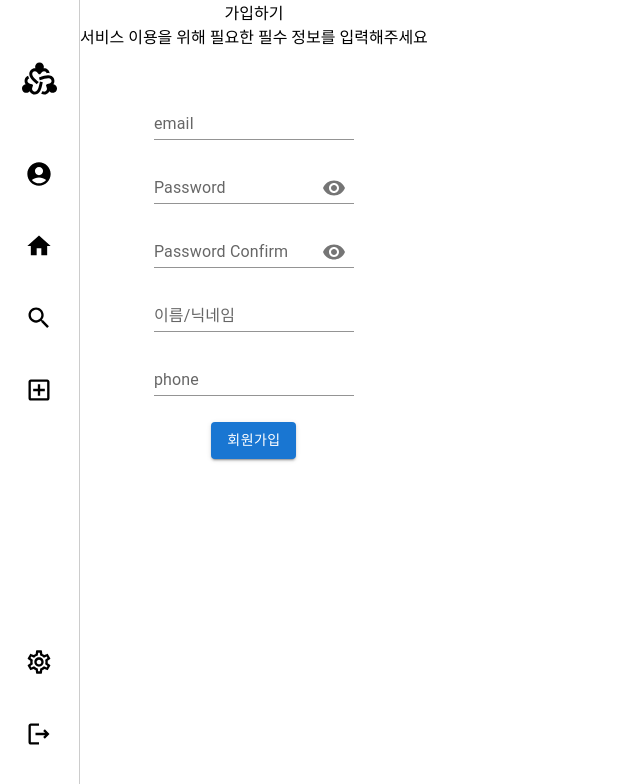
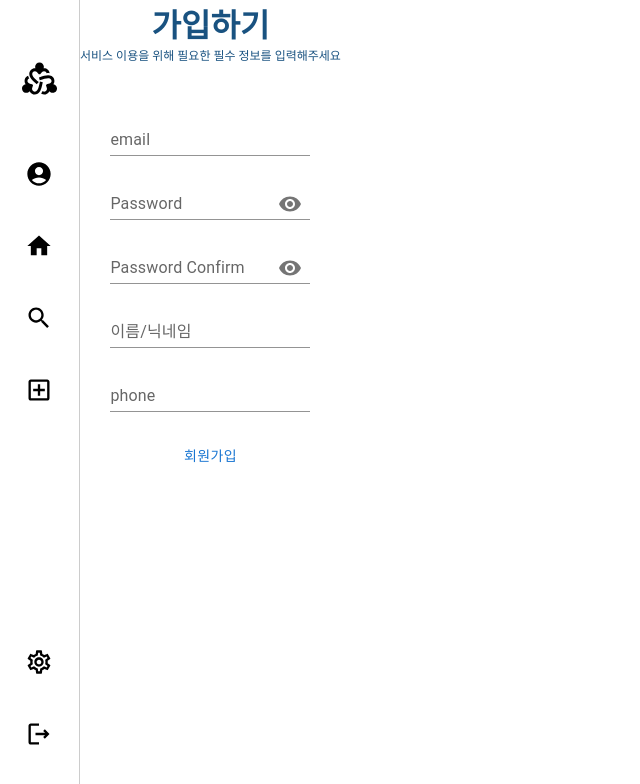
Before and after one commit to 94Jun/Team-Project-D, a React (Create React App) app: page /register in a window 1280 px wide. Shown: the top 784 px of the page, without its empty margins (0-640 px from the left). Built offline with nearby package versions, Linux system fonts and the light colour scheme; a web font is replaced by a local one.

Commit message:
login-register design done

```diff
--- a/src/pages/login/LoginPage.jsx
+++ b/src/pages/login/LoginPage.jsx
@@ -88,9 +88,9 @@ const LoginPage = () => {
           />
         </FormControl>
   <br></br>
-  <div>
-  <Button className={styles.textbtn} > 아이디찾기</Button> /
-  <Button className={styles.textbtn} > 비밀번호 찾기</Button>  <br></br>
+  <div className={styles.textbtnW}>
+  <span> 아이디찾기 </span> /
+  <span> 비밀번호 찾기 </span>  <br></br>
   </div>  <br></br>
 
   <Button className={styles.simplebtn} >로그인</Button><br></br>
--- a/src/pages/login/LoginPage.module.css
+++ b/src/pages/login/LoginPage.module.css
@@ -7,18 +7,20 @@
     font-size: var(  --font-xsmall);
 }
 
+.textbtnW{
+    color: #195280;
+    text-align: right;
+    font-size: var(  --font-xsmall);
 
-.textbtn {
-    text-align: right;
-    font-size: 3px;
 }
 
 
+
 .simplebtn {
-    text-align: left;
     font-size: var(   --font-medium);
     background-color: var( --color-main-blue);
     color: white;
+    width: 15em;
 }
 
 .simplebtn:hover {
@@ -35,6 +37,8 @@
     text-align: left;
     font-size: var(   --font-medium);
     color: var( --color-main-blue);
+    border: 1px solid var( --color-main-blue);
+    width: 15em;
 }
 
 .simplebtn2:hover {
--- a/src/pages/login/Register.jsx
+++ b/src/pages/login/Register.jsx
@@ -7,6 +7,8 @@ import InputAdornment from '@mui/material/InputAdornment';
 import FormControl from '@mui/material/FormControl';
 import Visibility from '@mui/icons-material/Visibility';
 import VisibilityOff from '@mui/icons-material/VisibilityOff';
+
+import styles from "./Register.module.css";
 
 const Register = () => {
 
@@ -26,9 +28,9 @@ const Register = () => {
         const phoneRegex = /^[0-9\b -]{0,13}$/;
         // 값이 없거나 혹은 입력한 값이 있을때 맞다 - 문자만 필터
         if ((!e.target.value || (phoneRegex.test(e.target.value)))) {
-            setphoneError(false);    }
+            setphoneError(false); setphone(e.target.value);   }
         else  { setphoneError(true);
-        }setphone(e.target.value);
+        }
         // 문자 길이로 확인하여 그전에도 알림뜨기
         if (e.target.value.length !== 13) {
             setphoneError(true);
@@ -102,11 +104,11 @@ const Register = () => {
 
 
 
-    return ( <div style={{textAlign:'center'}}>
+    return ( <div className={styles.register_full}>
 
 
-<div> 가입하기 </div>
-<p style={{fontSize:"28"}}> 서비스 이용을 위해 필요한 필수 정보를 입력해주세요  </p> <br></br><br></br>
+<h1> 가입하기 </h1>
+<div className={styles.textsm}> 서비스 이용을 위해 필요한 필수 정보를 입력해주세요  </div> <br></br><br></br>
 
 
         <FormControl sx={{ m: 1, width: '25ch' }} variant="standard">
@@ -186,7 +188,7 @@ const Register = () => {
 
         <br></br>
 
-<Button variant="contained">회원가입</Button><br></br>
+        <Button className={styles.simplebtn} > 회원가입 </Button><br></br>
 
 
 
--- /dev/null
+++ b/src/pages/login/Register.module.css
@@ -0,0 +1,22 @@
+.register_full{
+    text-align: center;
+    color: var(--color-main-blue);
+}
+
+.textsm {
+    font-size: var(  --font-xsmall);
+}
+.simplebtn {
+    font-size: var(   --font-medium);
+    background-color: var( --color-main-blue);
+    color: white;
+    width: 15em;
+}
+
+.simplebtn:hover {
+    text-align: left;
+    font-size: var(   --font-medium);
+    border: 1px solid var( --color-main-blue);
+    color: var( --color-main-blue);
+    width: 15em;
+}
```
